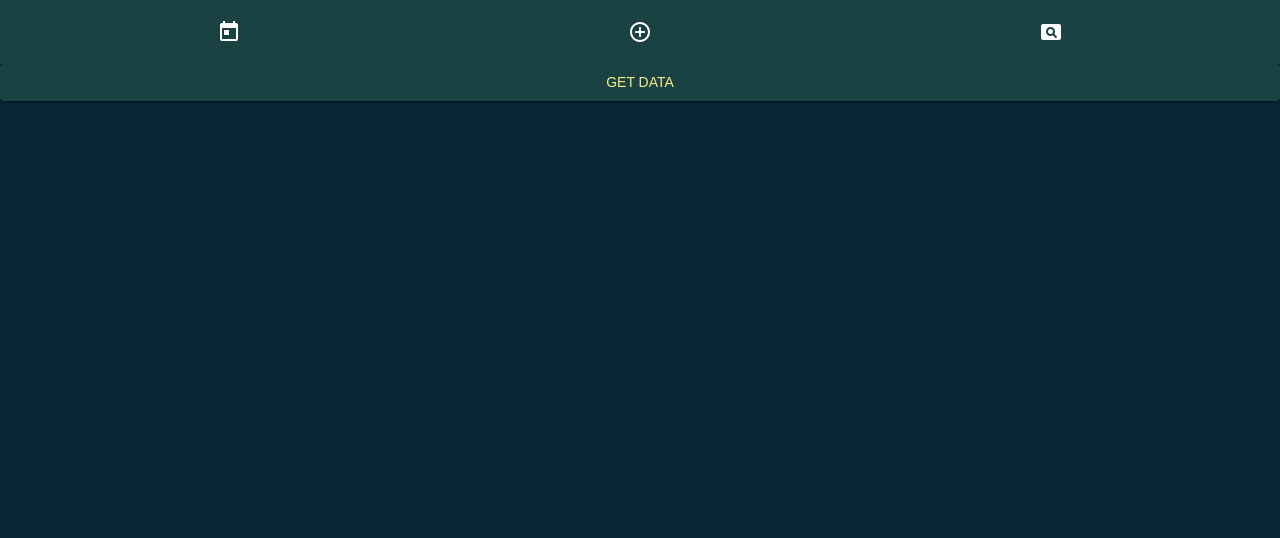
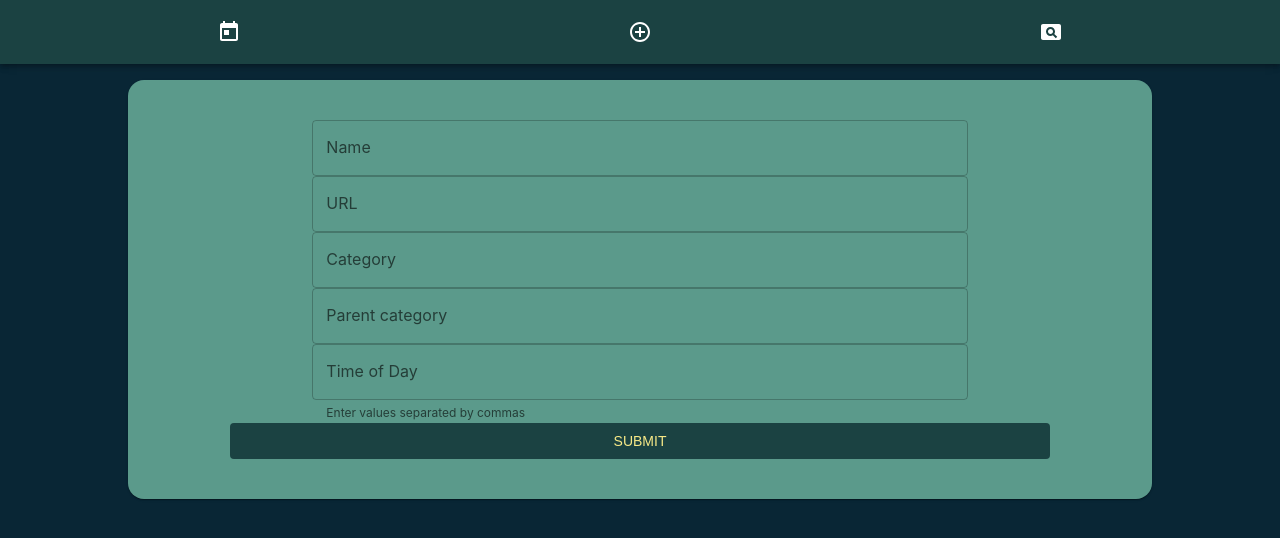
Before and after one commit to jmarcoz1/plan-planner, a React (Create React App) app: page /add-plan in a window 1280 px wide. Shown: the top 538 px of the page. Built offline with nearby package versions, Linux system fonts and the light colour scheme.

Commit message:
styling components

```diff
--- a/src/API/API.js
+++ b/src/API/API.js
@@ -1,6 +1,34 @@
 import axios from 'axios';
 
 const API_URL = 'http://localhost:8000/api';  // replace with your actual API URL
+
+function parseData(apiData) {
+  const parsedData = [];
+
+  // Group activities by category
+  const activitiesByCategory = apiData.reduce((acc, activity) => {
+      if (!acc[activity.category.name]) {
+          acc[activity.category.name] = [];
+      }
+      acc[activity.category.name].push(activity);
+      return acc;
+  }, {});
+
+  // Convert each category into the desired format
+  for (const [categoryName, activities] of Object.entries(activitiesByCategory)) {
+      const category = {};
+      category[categoryName] = activities.reduce((acc, activity) => {
+          acc[activity.name] = {
+              "url": activity.url,
+              "time-of-day": activity.time_of_day
+          };
+          return acc;
+      }, {});
+      parsedData.push(category);
+  }
+
+  return parsedData;
+}
 
 export const getActivities = async () => {
   const response = axios.get(`${API_URL}/activities/`)
@@ -11,7 +39,8 @@ export const getActivities = async () => {
       console.error(error);
     });
 
-  return response.data;
+  // const parsedData = parseData(response.data);
+  return response.data
 }
 
 export const createActivities = async (activityData) => {
--- a/src/navigation/ButtonAppBar.js
+++ b/src/navigation/ButtonAppBar.js
@@ -12,7 +12,7 @@ import TodayIcon from '@mui/icons-material/Today';
 
 const ButtonAppBar = () => {
   return (
-    <AppBar position="static" sx={{ bgcolor: 'blues.dark' }}>
+    <AppBar position="static" sx={{ bgcolor: 'blues.dark', mb: 2 }}>
       <Toolbar sx={{ justifyContent: 'space-around', alignItems: 'center' }}>
 
         <IconButton color="inherit" component={Link} to="/">
--- a/src/pages/AddPlans.js
+++ b/src/pages/AddPlans.js
@@ -1,23 +1,47 @@
 import React from 'react'
 import { useState } from 'react'
-import { getActivities } from '../API/API'
-import { Box } from '@mui/system'
-import { Button } from '../styles/StyledComponents';
+import { getActivities, createActivities } from '../API/API'
+import { Button, Card, TextField } from '../styles/StyledComponents';
+// import { Box, TextField, Button } from '@mui/material'
+import { Box } from '@mui/material'
+
 
 const AddPlans = () => {
-  const [data, setData] = useState(null)
+  const [name, setName] = useState('');
+  const [url, setUrl] = useState('');
+  const [category, setCategory] = useState('');
+  const [parentCategory, setParentCategory] = useState('')
+  const [timeOfDay, setTimeOfDay] = useState('');
 
-  const handleClick = async () => {
-    const information = await getActivities();
-    setData(information)
-    console.log({information})
-  }
+  const handleSubmit = (event) => {
+    event.preventDefault();
+
+    const activity = {
+      name: name,
+      url: url,
+      category: {
+        name: parentCategory,
+        subcategories: category
+      },
+      time_of_day: timeOfDay.split(',').map(item => item.trim())
+    };
+    console.log(activity)
+    createActivities(activity)
+  };
 
   return (
-    <Box sx={{ display: "flex", flexDirection: "column" }} >
-      <Button variant="contained" onClick={handleClick}>get data</Button>
-    </Box>
-  )
+    <Card>
+      <Box component="form" onSubmit={handleSubmit} sx={{ display: 'flex', flexDirection: 'column', width: '80%', margin: 'auto', my: 4, py: 1 }} noValidate autoComplete="off">
+        <TextField label="Name" value={name} onChange={(e) => setName(e.target.value)} />
+        <TextField label="URL" value={url} onChange={(e) => setUrl(e.target.value)} />
+        <TextField label="Category" value={category} onChange={(e) => setCategory(e.target.value)} />
+        <TextField label="Parent category" value={parentCategory} onChange={(e) => setParentCategory(e.target.value)} />
+        <TextField label="Time of Day" value={timeOfDay} onChange={(e) => setTimeOfDay(e.target.value)} helperText="Enter values separated by commas" />
+        <Button type="submit">Submit</Button>
+      </Box>
+    </Card>
+
+  );
 }
 
 export default AddPlans
--- a/src/pages/DayPlanner.js
+++ b/src/pages/DayPlanner.js
@@ -1,8 +1,10 @@
 import React from 'react'
 import { useState } from 'react';
-import { Box, Card, CardContent, Typography } from '@mui/material';
-import { Button } from '../styles/StyledComponents';
+import { Box } from '@mui/material';
+// import { Button } from '../styles/StyledComponents';
 import { flattenDeep } from 'lodash';
+
+import { Button, Card } from '../styles/StyledComponents';
 
 const DayPlanner = (props) => {
 
@@ -51,24 +53,18 @@ const DayPlanner = (props) => {
 
   return (
     <Box sx={{ display: "flex", flexDirection: "column" }} >
-      <Button sx={(theme) => ({ margin: 'auto', mt: 2, fontFamily: theme.typography.fontFamily, color: theme.palette.blues.contrastText })} variant="contained" onClick={clg}>Plan the day</Button>
 
-      {/* <Card sx={{ width: '70%', margin: 'auto', py: 1, color: "app.main", mt: 1 }}>
-        {activities && activities.map((activity, index) => (
-          <Button variant="contained" color="primary" href={activity.url} target="_blank" key={index}>
-            {activity.activity}
-          </Button>
-        ))}
-      </Card> */}
       {activities && (
-        <Card sx={{ width: '80%', margin: 'auto', py: 1, color: "app", my: 2, display: "flex", flexDirection: "column", borderRadius: '16px' }}>
+        <Card sx={{ width: '80%', margin: 'auto', py: 1, color: "app", display: "flex", flexDirection: "column", borderRadius: '16px' }}>
           {activities.map((activity, index) => (
-            <Button sx={{ width: '60%', margin: 'auto', color: "app", my: 2 }} variant="contained" color="primary" href={activity.url} target="_blank" key={index}>
+            <Button sx={{ width: '60%', margin: 'auto', my: 2 }} variant="contained" color="primary" href={activity.url} target="_blank" key={index}>
               {activity.activity}
             </Button>
           ))}
         </Card>
       )}
+      <Button sx={{ margin: 'auto' }} variant="contained" onClick={clg}>Plan the day</Button>
+
     </Box>
   )
 }
--- a/src/styles/StyledComponents.js
+++ b/src/styles/StyledComponents.js
@@ -1,6 +1,6 @@
 // StyledComponents.js
 import { styled } from '@mui/system';
-import { Card as MuiCard, Button as MuiButton} from '@mui/material';
+import { Card as MuiCard, Button as MuiButton, TextField as MuiTextField} from '@mui/material';
 import { createTheme, ThemeProvider } from '@mui/material'
 
 const mainTheme = createTheme({
@@ -25,9 +25,19 @@ const mainTheme = createTheme({
 export const Card = styled(MuiCard)(({ theme }) => ({
   width: '80%',
   margin: 'auto',
-  py: 1,
-  color: theme.palette.blues.main,
-  mt: 1,
+  backgroundColor: theme.palette.blues.main,
+  color: theme.palette.blues.contrastText,
+  my: 2,
+  display: "flex",
+  flexDirection: "column",
+  borderRadius: '16px',
+}));
+
+export const TextField = styled(MuiTextField)(({ theme }) => ({
+  width: '80%',
+  margin: 'auto',
+  my: 2,
+  color: theme.palette.blues.contrastText,
   borderRadius: '16px',
 }));
 
```
